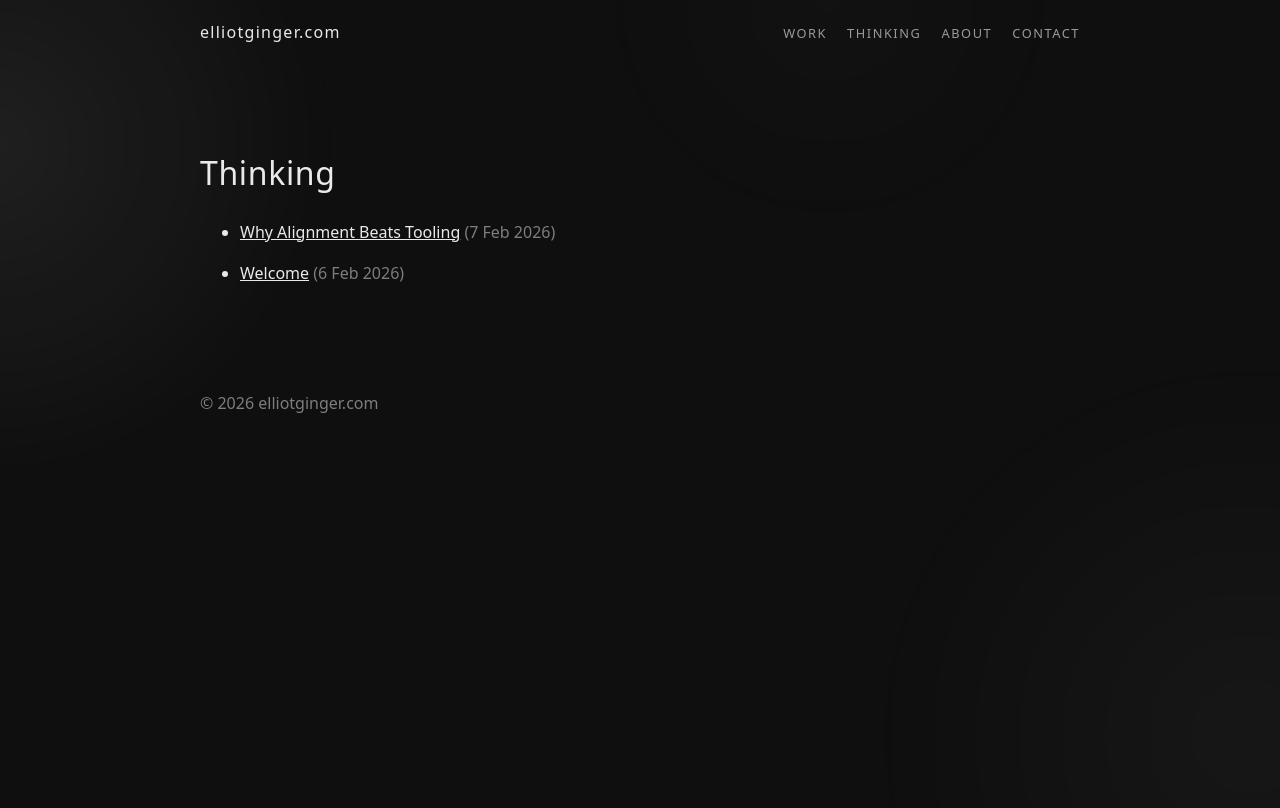
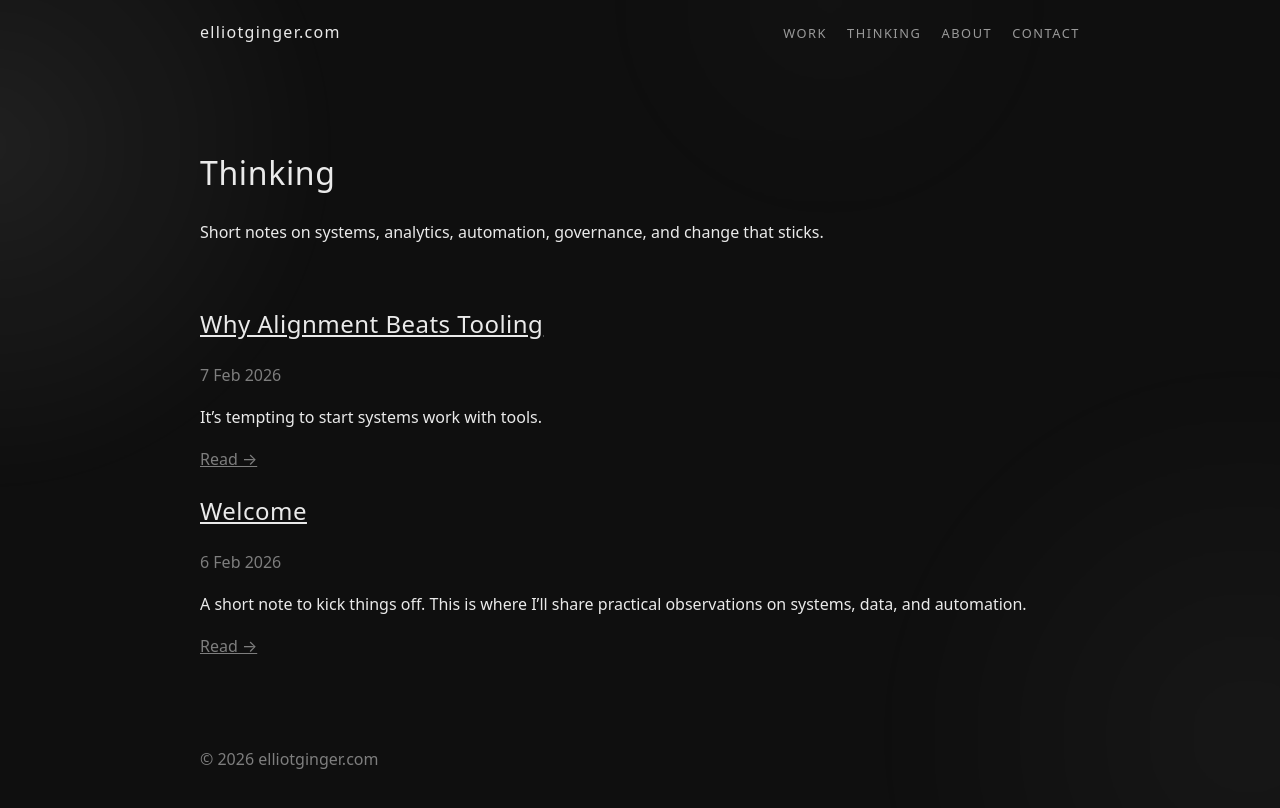
Before and after one commit to ElliotGinge/elliotginger.com, a Jekyll site: the page built from thinking.md, in a window 1280 px wide. Shown: the top 808 px of the page. Built offline with Jekyll 4.4.1, drawn with Linux system fonts in a browser that asks for light colours.

Commit message:
Update thinking.md

```diff
--- a/thinking.md
+++ b/thinking.md
@@ -6,6 +6,32 @@ permalink: /thinking/
 
 # Thinking
 
+Short notes on systems, analytics, automation, governance, and change that sticks.
+
+<div style="height:1.5rem"></div>
+
+{% if site.posts.size == 0 %}
+<span class="muted">No posts yet.</span>
+{% else %}
+
 {% for post in site.posts %}
-- [{{ post.title }}]({{ post.url }}) <span class="muted">({{ post.date | date: "%-d %b %Y" }})</span>
+<article class="post-card">
+  <h2 class="post-title">
+    <a href="{{ post.url }}">{{ post.title }}</a>
+  </h2>
+
+  <div class="post-meta muted">
+    {{ post.date | date: "%-d %b %Y" }}
+  </div>
+
+  {% if post.excerpt %}
+  <p class="post-excerpt">
+    {{ post.excerpt | strip_html | truncate: 220 }}
+  </p>
+  {% endif %}
+
+  <a class="post-readmore muted" href="{{ post.url }}">Read →</a>
+</article>
 {% endfor %}
+
+{% endif %}
```
